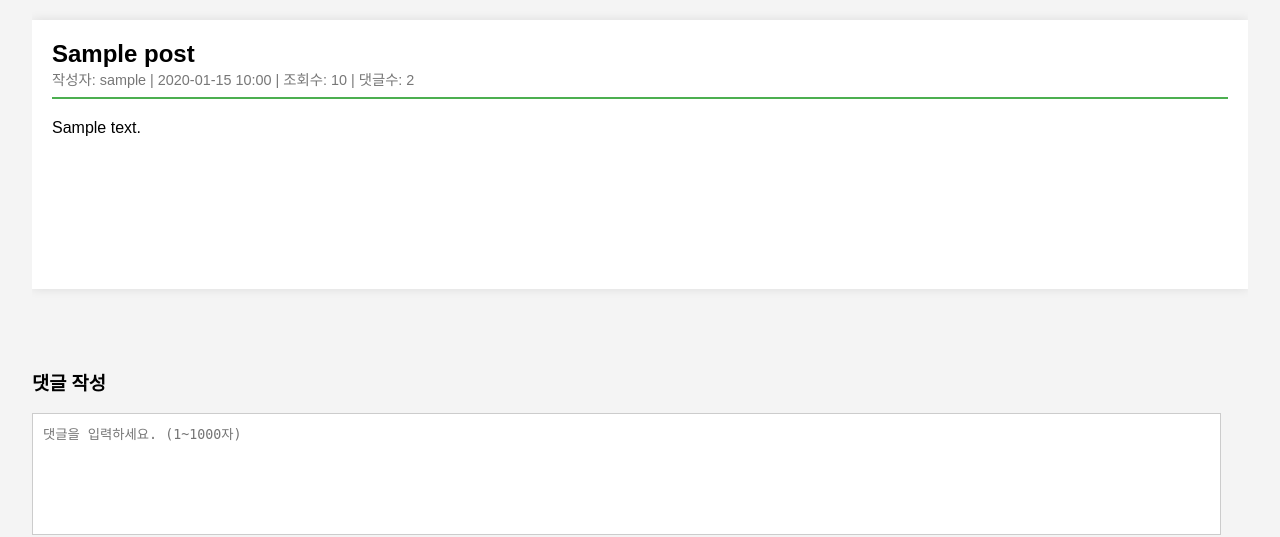
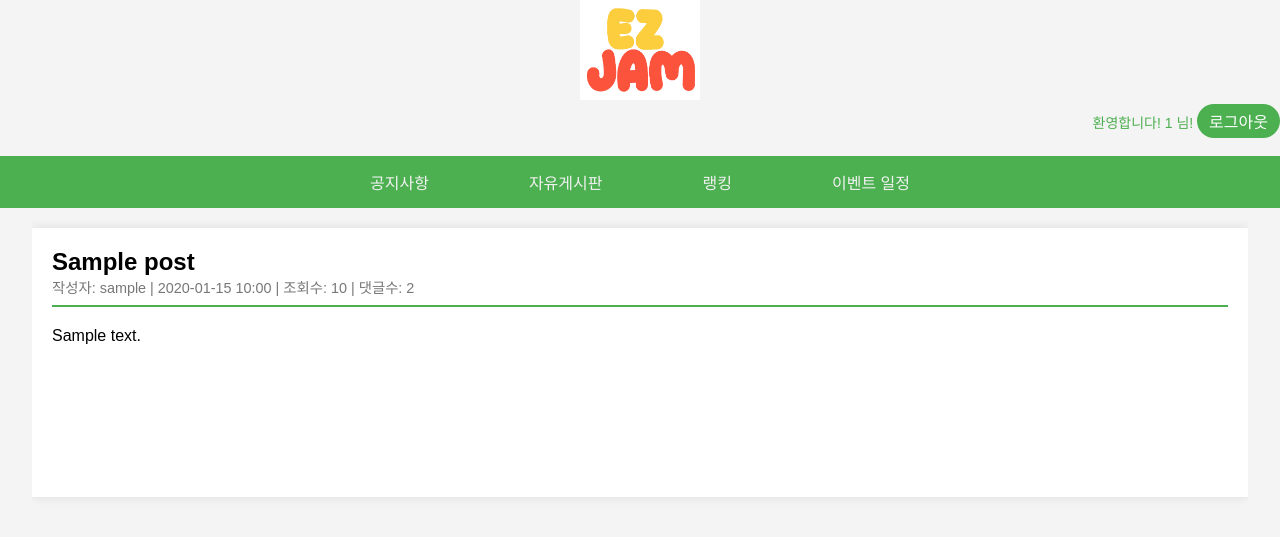
Before and after one commit to rhkrgyrjs/ezjam, a Flask app: page /post/1 in a window 1280 px wide. Shown: the top 537 px of the page. Run offline with Flask 3, Linux system fonts and the light colour scheme; the visitor is signed in with stand-in values (Sample User, id 1); tables that the repository leaves empty hold one stand-in row (values such as "Sample post"); some web fonts are replaced.

Commit message:
'댓글구현완료'

```diff
--- a/ezjam.py
+++ b/ezjam.py
@@ -348,7 +348,7 @@ def view_post(post_id):
         comments = DB.get_comments(post_id)
         replys = DB.get_replys(post_id)
 
-        return render_template('post.html', post_id=id, title=title, nickname=author_nickname, timestamp=created_at, views=views, content=content, comments=comments, replys=replys)
+        return render_template('post.html', loginInfo=session['userID'], post_id=id, title=title, nickname=author_nickname, timestamp=created_at, views=views, content=content, comments=comments, replys=replys)
     else:
         return render_template('post.html', title='게시글을 찾을 수 없습니다.')
 
@@ -374,7 +374,7 @@ def write_reply(post_id, comment_id):
         comments = DB.get_comments(post_id)
         replys = DB.get_replys(post_id)
 
-        return render_template('post.html', post_id=id, title=title, nickname=author_nickname, timestamp=created_at, views=views, content=content, comments=comments, replys=replys)
+        return render_template('post.html', loginInfo=session['userID'], post_id=id, title=title, nickname=author_nickname, timestamp=created_at, views=views, content=content, comments=comments, replys=replys)
     else:
         return render_template('post.html', title='게시글을 찾을 수 없습니다.')
 
--- a/static/css/post.css
+++ b/static/css/post.css
@@ -125,3 +125,117 @@ hr
 {
     border: 1px solid #4CAF50;
 }
+
+/* 웹 페이지 상단 메인 타이틀 이미지 */
+.main-title
+{
+    display: block;
+    text-align: center;
+}
+
+/* 로그인/회원가입 버튼 */
+.buttons
+{
+    display: block;
+    text-align: right;
+}
+
+.buttons button
+{
+    display: inline-block; /* 인라인 요소로 설정 */
+    padding: 5px 12px; /* 내부 여백 설정 */
+    background-color: #4CAF50; /* 배경색 지정 */
+    color: white; /* 텍스트 색상 지정 */
+    text-align: center; /* 텍스트 가운데 정렬 */
+    text-decoration: none; /* 텍스트에 밑줄 제거 */
+    border: none; /* 테두리 제거 */
+    border-radius: 20px; /* 버튼을 동그랗게 만들기 위한 속성 */
+    cursor: pointer; /* 커서 스타일 변경 */
+    font-size: 16px; /* 폰트 크기 지정 */
+    font-family: 'TmonMonsori', sans-serif;
+}
+
+.buttons button:hover
+{
+    background-color: #45a049;
+}
+
+/* 버튼 옆 문구에 적용 */
+.buttons span
+{
+  color: #4CAF50;
+  font-size: 14px; /* 폰트 크기 지정 */
+  font-family: 'TmonMonsori', sans-serif;
+}
+
+
+/* 네비게이션 바 스타일 */
+.navbar
+{
+  overflow: hidden;
+  background-color: #4CAF50; /* 초록색으로 변경 */
+  font-family: 'TmonMonsori', sans-serif;
+  display: flex;
+  justify-content: center;
+}
+
+/* navbar 클래스 하위의 <a> 태그 -> 네비게이션 바 안의 링크 */
+.navbar a
+{
+  float: left;
+  display: block;
+  color: #f2f2f2; /* 텍스트 색상은 밝은색으로 유지 */
+  text-align: center;
+  padding: 14px 50px;
+  text-decoration: none;
+}
+
+.dropdown {
+  float: left;
+  overflow: hidden;
+}
+
+.dropdown .dropbtn {
+  font-size: 16px;
+  border: none;
+  outline: none;
+  color: white; /* 텍스트 색상은 흰색으로 유지 */
+  padding: 14px 16px;
+  background-color: #4CAF50; /* 초록색으로 변경 */
+  font-family: inherit;
+  margin: 0;
+
+  display: block;
+  color: #f2f2f2; /* 텍스트 색상은 밝은색으로 유지 */
+  text-decoration: none;
+}
+
+.navbar a:hover, .dropdown:hover .dropbtn {
+  background-color: #45a049; /* 초록색에 약간의 어둡고 더 강조된 색상으로 변경 */
+}
+
+.dropdown-content {
+  display: none;
+  position: absolute;
+  background-color: #4CAF50; /* 초록색으로 변경 */
+  min-width: 160px;
+  box-shadow: 0px 8px 16px 0px rgba(0,0,0,0.2);
+  z-index: 1;
+}
+
+.dropdown-content a {
+  float: none;
+  color: white; /* 텍스트 색상은 흰색으로 유지 */
+  padding: 12px 16px;
+  text-decoration: none;
+  display: block;
+  text-align: left;
+}
+
+.dropdown-content a:hover {
+  background-color: #45a049; /* 초록색에 약간의 어둡고 더 강조된 색상으로 변경 */
+}
+
+.dropdown:hover .dropdown-content {
+  display: block;
+}
--- a/templates/post.html
+++ b/templates/post.html
@@ -28,6 +28,44 @@
 -->
 
 
+  <!-- 이하 상단 부분 -->
+  <div class="main-title">
+    <a href="/">
+      <img width="120" height="100" src="{{ url_for('static', filename='logos/main_logo.png') }}">
+    </a>
+  </div>
+  <!-- 로그인/회원가입 버튼 부분 -->
+  {% if not loginInfo %}
+  <div class="buttons">
+    <button id="login-button" onclick="location.href='/login'">로그인</button>
+    <button id="signup-button" onclick="location.href='/signup'">회원가입</button>
+  </div>
+  {% endif %}
+  {% if loginInfo %}
+  <div class="buttons">
+    <span>환영합니다! {{loginInfo}} 님!  </span>
+    <button id="logout-button" onclick="location.href='/logout'">로그아웃</button>
+  </div>
+  {% endif %}
+  <br>
+  <!-- 이하 네비게이션 바 부분 -->
+  <div class="navbar">
+    <a href="/notice">공지사항</a>
+    <a href="/community">자유게시판</a>
+    <a href="/rank">랭킹</a>
+    <a href="/event">이벤트 일정</a>
+    <!--
+    <div class="dropdown">
+      <button class="dropbtn">Dropdown
+        <i class="fa fa-caret-down"></i>
+      </button>
+      <div class="dropdown-content">
+        <a href="#">Link 1</a>
+        <a href="#">Link 2</a>
+        <a href="#">Link 3</a>
+      </div>
+    </div> -->
+  </div>
 <body>
     <div class="container">
         <div class="post">
@@ -35,8 +73,7 @@
                 <h2>{{ title }}</h2>
                 <div class="post-meta">
                     {% if nickname %}
-                    작성자: {{ nickname }} | {{ timestamp.strftime('%Y-%m-%d %H:%M') }} | 조회수: {{ views }} | 댓글수: {% if comments != False %} {{ (comments | length) + (replys | length) }} {% endif %} {% if comments == False %} 0 {% endif %}
-                    {% endif %}
+                    작성자: {{ nickname }} | {{ timestamp.strftime('%Y-%m-%d %H:%M') }} | 조회수: {{ views }} | 댓글수: {% if comments != False %} {% if replys != False %} {{ (comments | length) + (replys | length) }} {% endif %} {% if replys == False %} {{ comments | length }} {% endif %} {% endif %} {% if comments == False %} 0 {% endif %}{% endif %}
                 </div>
                 <hr>
             </div>
```
Also changed, not shown: static/upload/202406022051508632.jpg (deleted), static/upload/202406022052346576.jpg (deleted), static/upload/202406022054201437.jpg (deleted), static/upload/202406022055397278.jpg (deleted), static/upload/202406041229314423.jpg (deleted), static/upload/202406041240318315.GIF (deleted), static/upload/202406051129096259.jpg (deleted), static/upload/202406051303413062.jpg (deleted), static/upload/202406051312343698.jpg (renamed from static/upload/202406021746594648.jpg), static/upload/202406051316494368.jpg (renamed from static/upload/202406022050351193.jpg).
